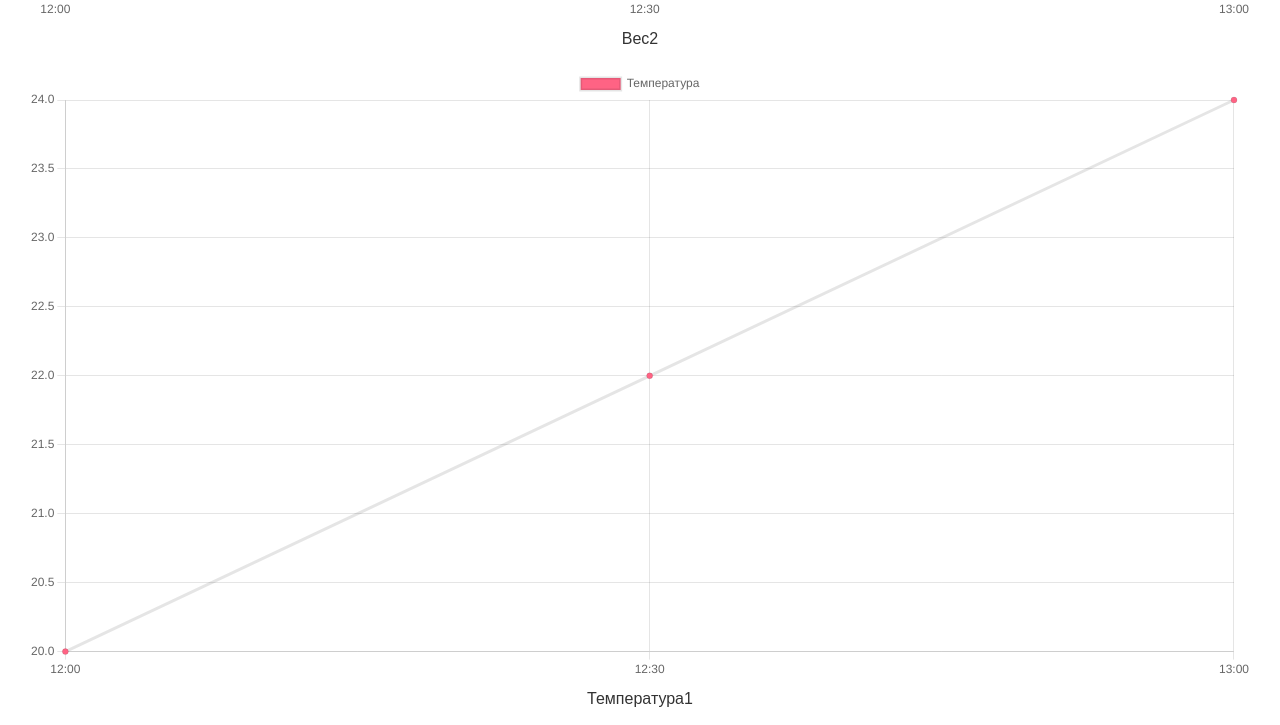
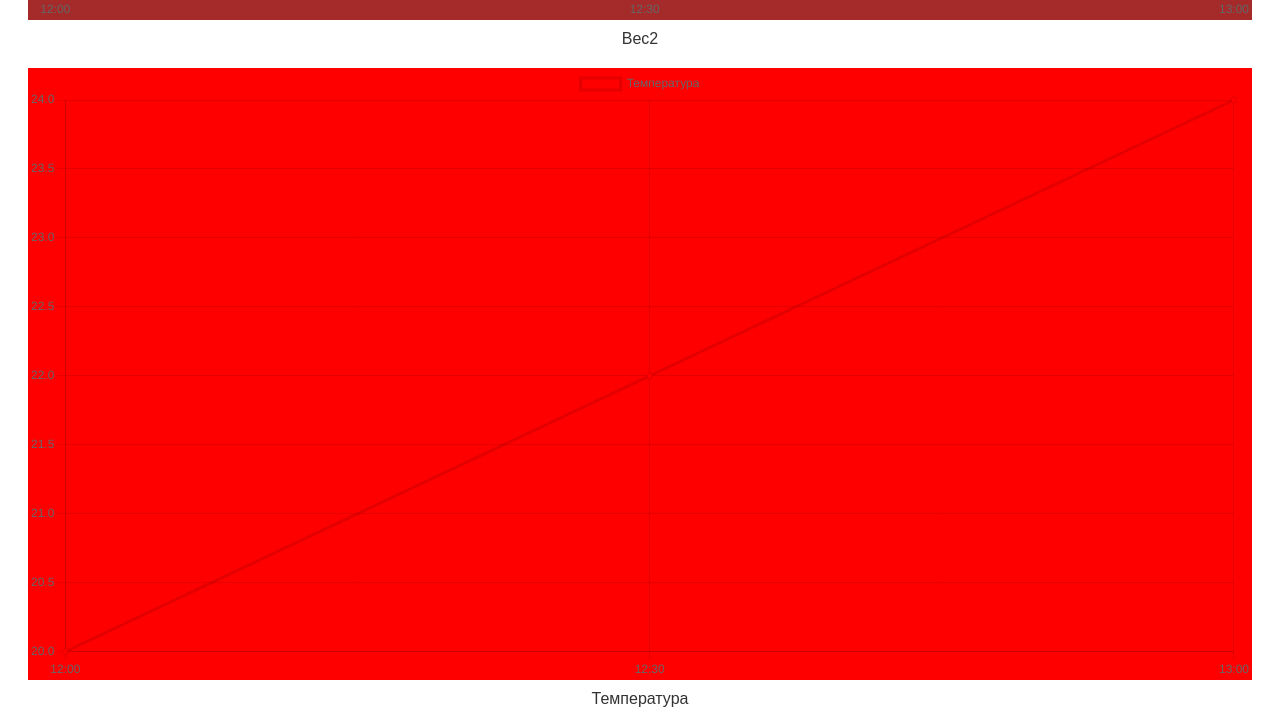
Before and after one commit to Dralkin/site-paseka2, a website: page index.html in a window 1280 px wide. Shown: the part 1360-2085 px from the top of the page. Drawn offline with nearby package versions, Linux system fonts and the light colour scheme.

Commit message:
Add files via upload

```diff
--- a/index.html
+++ b/index.html
@@ -18,7 +18,7 @@
     </div>
     <div class="graph-container">
         <canvas id="temperature"></canvas>
-        <p class="graph-label">Температура1</p>
+        <p class="graph-label">Температура</p>
     </div>
     <div class="graph-container">
         <canvas id="humidity"></canvas>
--- a/script.js
+++ b/script.js
@@ -6,7 +6,7 @@ document.addEventListener('DOMContentLoaded', function() {
     const humidityData = [50, 55, 60];
 
     // Функция для создания графика
-    function createChart(canvasId, data, label) {
+    function createChart(canvasId, data, label, color) {
         const ctx = document.getElementById(canvasId).getContext('2d');
         new Chart(ctx, {
             type: 'line',
@@ -15,7 +15,7 @@ document.addEventListener('DOMContentLoaded', function() {
                 datasets: [{
                     label: label,
                     data: data,
-                    backgroundColor: '#ff6384'
+                    backgroundColor: color
                 }]
             },
             options: {}
@@ -23,8 +23,8 @@ document.addEventListener('DOMContentLoaded', function() {
     }
 
     // Создание графиков
-    createChart('weight1', weight1Data, 'Вес1');
-    createChart('weight2', weight2Data, 'Вес2');
-    createChart('temperature', temperatureData, 'Температура');
-    createChart('humidity', humidityData, 'Влажность');
+    createChart('weight1', weight1Data, 'Вес1', 'black');
+    createChart('weight2', weight2Data, 'Вес2', 'brown');
+    createChart('temperature', temperatureData, 'Температура', 'red');
+    createChart('humidity', humidityData, 'Влажность', 'blue');
 });
--- a/style.css
+++ b/style.css
@@ -1,3 +1,4 @@
+
 body {
     font-family: Arial, sans-serif;
     padding: 20px;
@@ -13,3 +14,19 @@ body {
     color: #333;
     margin-top: 10px;
 }
+
+#weight1 {
+    background-color: black;
+}
+
+#weight2 {
+    background-color: brown;
+}
+
+#temperature {
+    background-color: red;
+}
+
+#humidity {
+    background-color: blue;
+}
```
